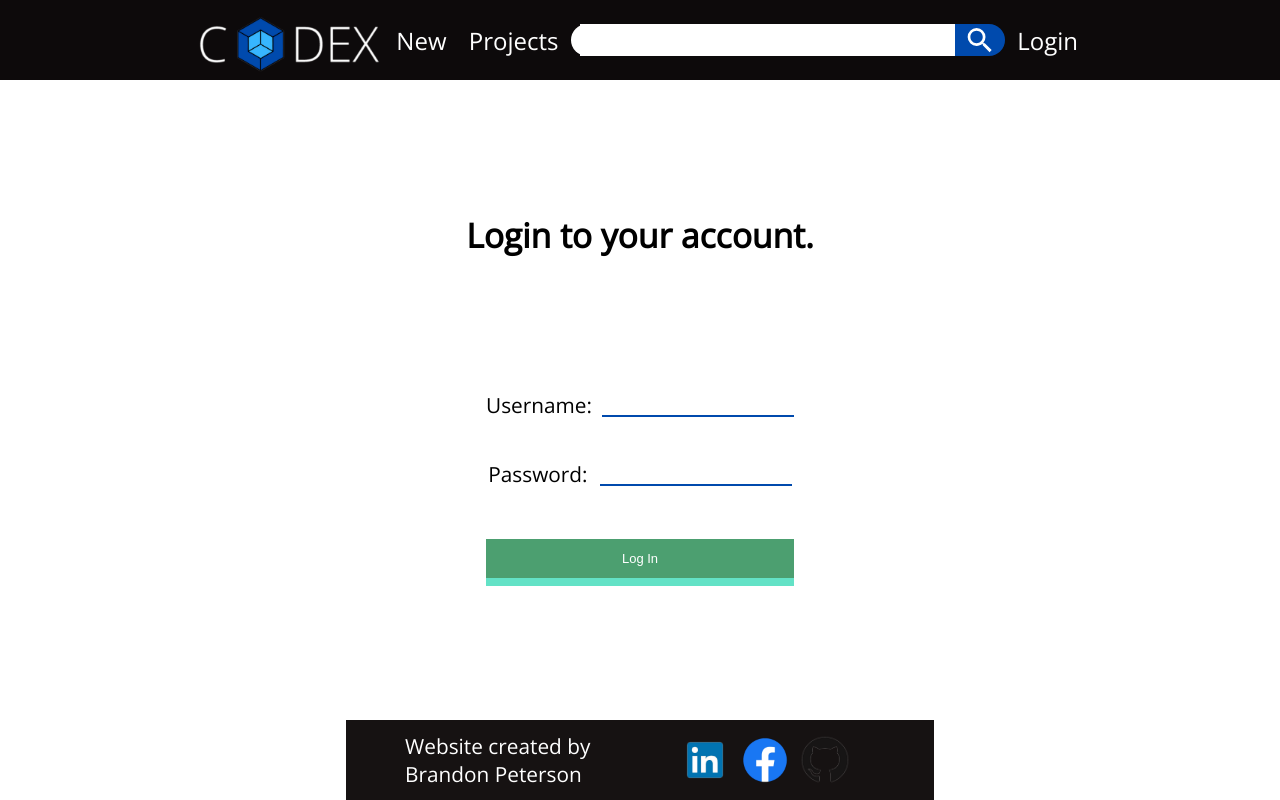
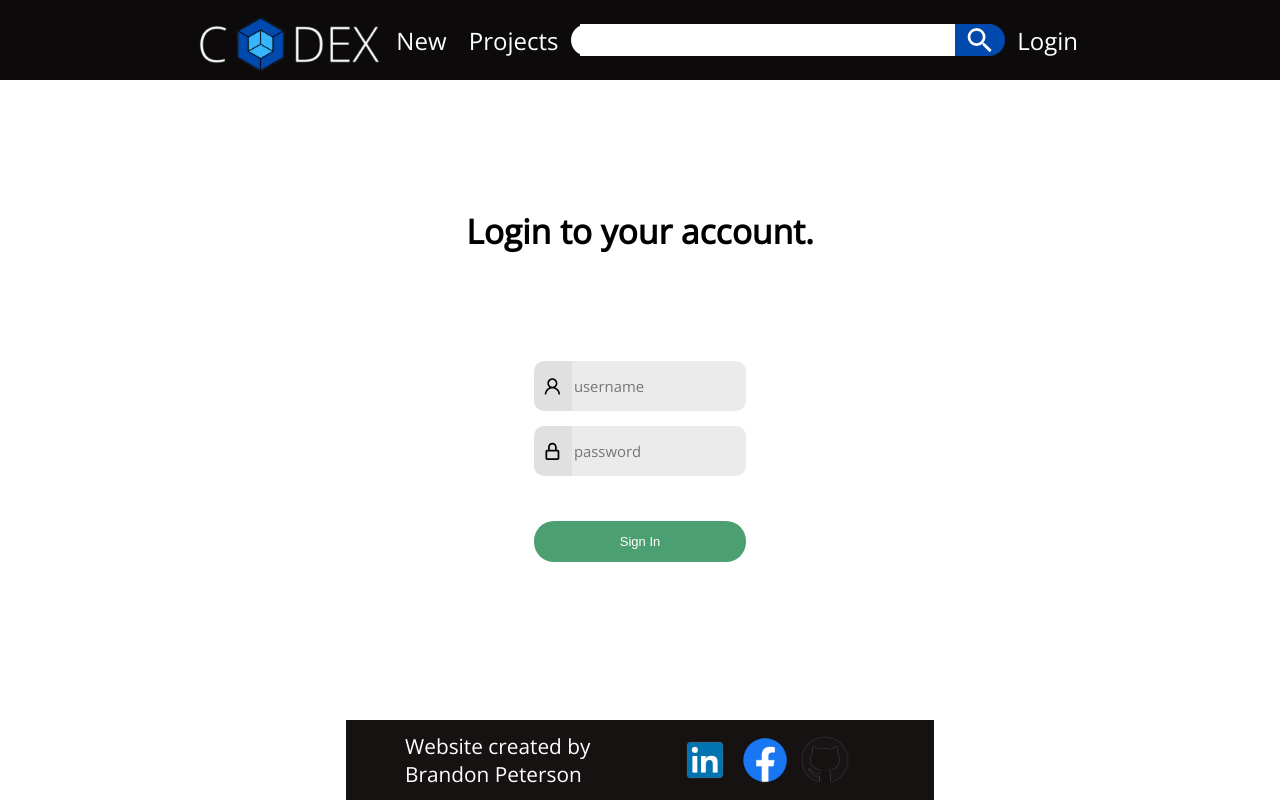
Before and after one commit to petersonBrandon/codex, a Next.js app: page /Login in a window 1280 px wide. Built offline with nearby package versions, Linux system fonts and the light colour scheme.

Commit message:
Readjusted the login page.

```diff
--- a/pages/Login.js
+++ b/pages/Login.js
@@ -2,6 +2,9 @@ import Head from 'next/head';
 import Link from 'next/link';
 import PageFooter from '../React-Components/PageFooter';
 import PageHeader from '../React-Components/PageHeader';
+
+import { AiOutlineUser } from "react-icons/ai";
+import { BiLockAlt } from "react-icons/bi";
 
 import styles from '../styles/Login.module.css';
 
@@ -19,14 +22,18 @@ const Login = () => {
                     <h1>Login to your account.</h1>
                     <form className={styles.loginForm}>
                         <div className={styles.inputField}>
-                            <p>Username:</p>
-                            <input type='username'/>
+                            <div className={styles.icon}>
+                                <AiOutlineUser />
+                            </div>
+                            <input type='username' placeholder='username'/>
                         </div>
                         <div className={styles.inputField}>
-                            <p>Password:</p>
-                            <input type='password'/>
+                            <div className={styles.icon}>
+                                <BiLockAlt />
+                            </div>
+                            <input type='password' placeholder='password'/>
                         </div>
-                        <button className={styles.formButton}>Log In</button>
+                        <button className={styles.formButton}>Sign In</button>
                     </form>
                 </section>
             </main>
--- a/styles/Home.module.css
+++ b/styles/Home.module.css
@@ -80,7 +80,7 @@
 }
 
 .linkCard a:hover {
-  background-color: #63e2c6;
+  background-color: #75BD94;
 
   transition-timing-function: ease;
   transition-duration: 0.5s;
--- a/styles/Login.module.css
+++ b/styles/Login.module.css
@@ -22,30 +22,61 @@
 
 .bodyContainer h1 {
     font-size: calc(1em + 1vw);
+    margin: 0;
 }
 
 .inputField {
     display: flex;
     flex-direction: row;
     align-items: center;
-    justify-content: space-evenly;
+    margin-bottom: 15px;
+    border-radius: 10px;
+    width: 100%;
+    height: 50px;
+}
+
+.icon {
+    display: flex;
+    flex-direction: row;
+    align-items: center;
+    justify-content: center;
+    width: 18%;
+    height: 100%;
+    background-color: #E0E0E0;
+    border-radius: 10px 0px 0px 10px;
 }
 
 .inputField input {
-    margin-left: 10px;
+    background-color: #EBEBEB;
+    width: 82%;
+    height: 100%;
     outline: none;
     border: none;
-    border-bottom: 2px solid #004aad;
+    border-radius: 0px 10px 10px 0px;
     font-size: calc(0.1em + 1vw);
     font-family: 'Open Sans', sans-serif;
+
+    transition-timing-function: ease;
+    transition-duration: 0.5s;
+}
+
+.inputField input:hover {
+    background-color: #F5F5F5;
+
+    transition-timing-function: ease;
+    transition-duration: 0.5s;
+}
+
+.inputField input:focus {
+    background-color: #F5F5F5;
 }
 
 .formButton {
     background-color: #4c9f70;
     border: none;
-    border-bottom: 8px solid #63e2c6;
+    border-radius: 20px;
     color: white;
-    padding: 12px;
+    padding: 1em;
     margin-top: 30px;
     margin-bottom: 30px;
     width: 100%;
@@ -56,8 +87,7 @@
 }
 
 .formButton:hover {
-    background-color: #63e2c6;
-    border-bottom: 8px solid #4c9f70;
+    background-color: #75BD94;
 
     transition-timing-function: ease;
     transition-duration: 0.5s;
```
